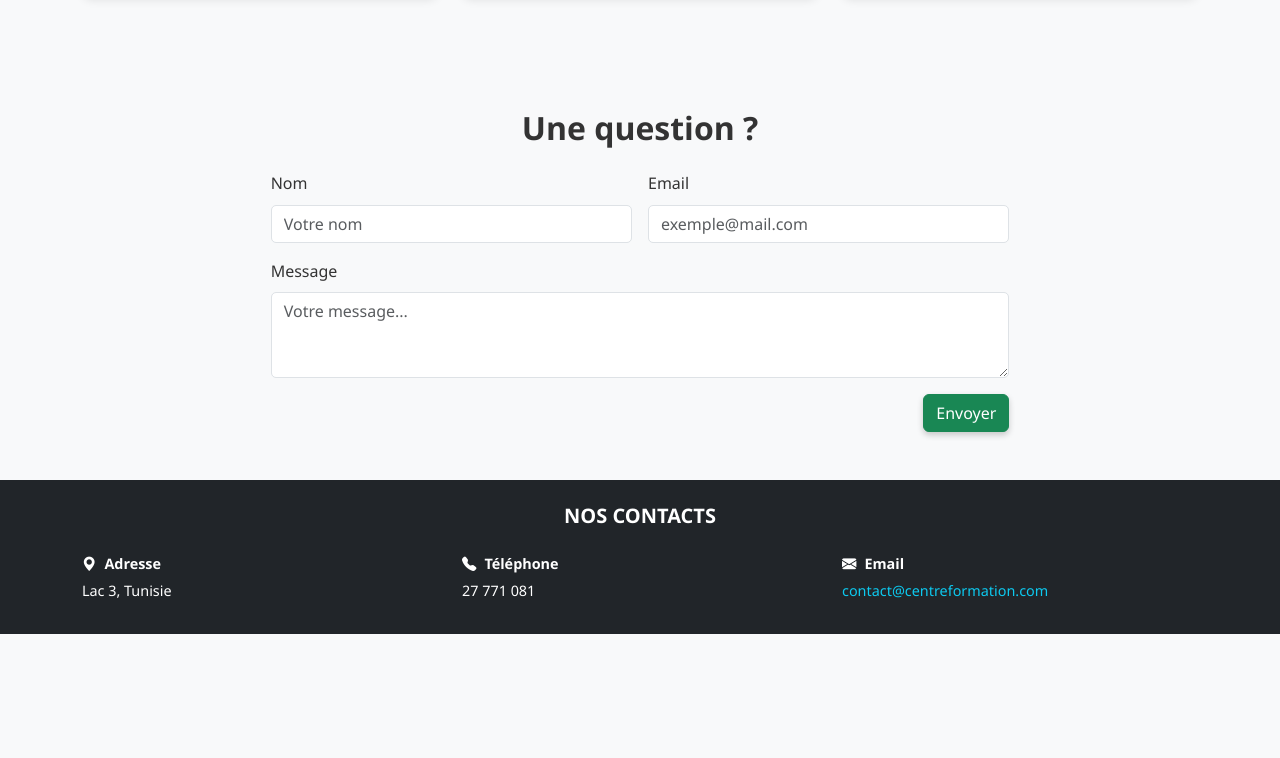
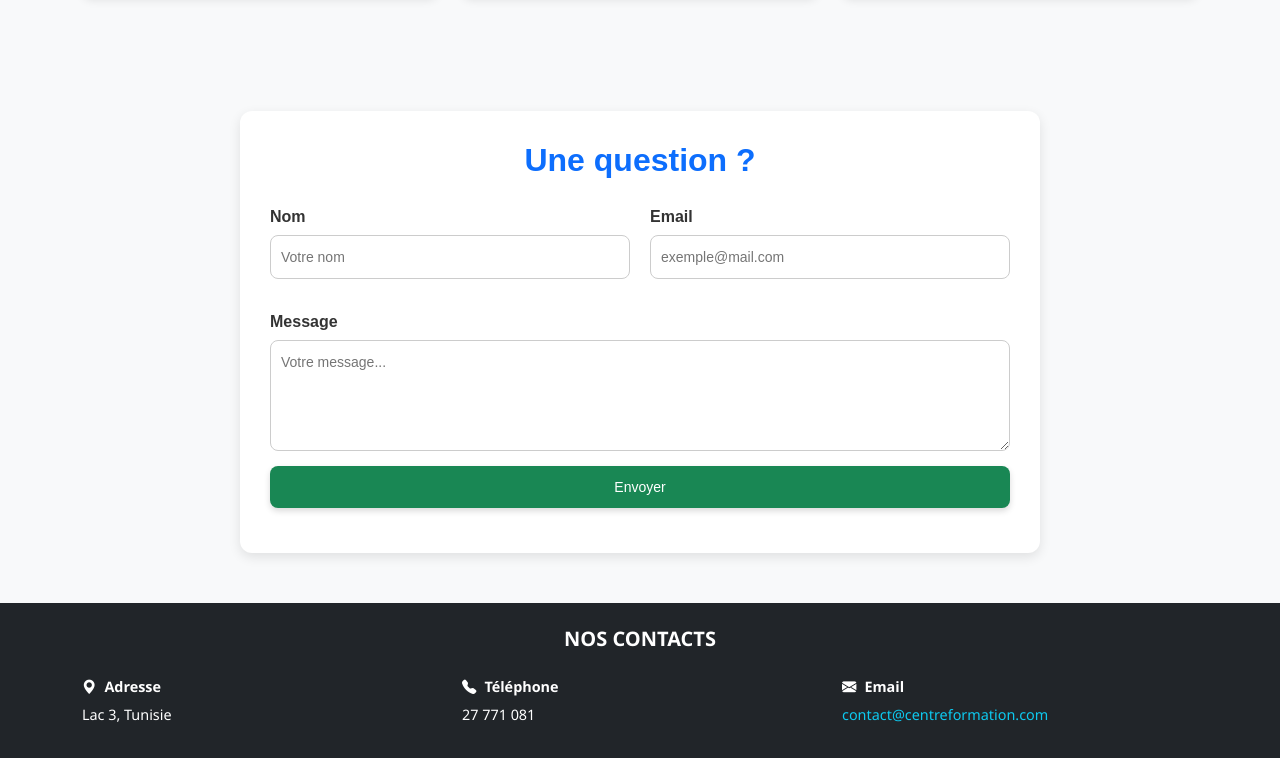
Before and after one commit to imenk2002/Centre-de-Formation-1, a plain HTML site: page index.html in a window 1280 px wide. Shown: the part 1067-1825 px from the top of the page. Before the commit the page ends 1701 px from the top, so only its background shows below. Drawn offline with nearby package versions, Linux system fonts and the light colour scheme.

Commit message:
imen kharya

```diff
--- a/index.html
+++ b/index.html
@@ -116,44 +116,36 @@
         </div>
       </section>
 
-      <!-- SECTION CONTACT RAPIDE (exemple formulaire) -->
-      <section class="container mt-5 contact-rapide">
-        <h2 class="text-center mb-4">Une question ?</h2>
-        <form class="row justify-content-center g-3">
-          <div class="col-md-4">
-            <label for="contactNom" class="form-label">Nom</label>
-            <input
-              id="contactNom"
-              type="text"
-              class="form-control"
-              placeholder="Votre nom"
-            />
+     <!-- SECTION CONTACT RAPIDE -->
+<section class="contact-rapide">
+  <h2>Une question ?</h2>
+  <form class="contact-form">
+
+    <div class="form-row">
+      <div class="form-group">
+        <label for="contactNom">Nom</label>
+        <input type="text" id="contactNom" placeholder="Votre nom">
       </div>
-          <div class="col-md-4">
-            <label for="contactEmail" class="form-label">Email</label>
-            <input
-              id="contactEmail"
-              type="email"
-              class="form-control"
-              placeholder="exemple@mail.com"
-            />
+
+      <div class="form-group">
+        <label for="contactEmail">Email</label>
+        <input type="email" id="contactEmail" placeholder="exemple@mail.com">
       </div>
-          <div class="col-md-8">
-            <label for="contactMessage" class="form-label">Message</label>
-            <textarea
-              id="contactMessage"
-              class="form-control"
-              rows="3"
-              placeholder="Votre message..."
-            ></textarea>
     </div>
-          <div class="col-md-8 text-end">
-            <button type="submit" class="btn btn-success btn-shadow">
-              Envoyer
-            </button>
+
+    <div class="form-group full-width">
+      <label for="contactMessage">Message</label>
+      <textarea id="contactMessage" rows="4" placeholder="Votre message..."></textarea>
     </div>
+
+    <div class="form-group full-width text-right">
+      <button type="submit">Envoyer</button>
+    </div>
+
   </form>
 </section>
+
+
     </main>
 <footer class="bg-dark text-white mt-5 pt-4 pb-3 site-footer">
   <div class="container">
--- a/styles.css
+++ b/styles.css
@@ -1,6 +1,6 @@
-/* --------------------- */
+
 /* STYLE GLOBAL          */
-/* --------------------- */
+
 
 body {
     font-family: 'Segoe UI', Tahoma, Geneva, Verdana, sans-serif;
@@ -21,9 +21,9 @@ a:hover {
     text-decoration: underline;
 }
 
-/* --------------------- */
+
 /* NAVBAR                */
-/* --------------------- */
+
 
 .navbar {
     box-shadow: 0 2px 5px rgba(0,0,0,0.1);
@@ -33,9 +33,9 @@ a:hover {
     font-size: 1.5rem;
 }
 
-/* --------------------- */
+
 /* HERO / CAROUSEL       */
-/* --------------------- */
+
 
 .hero {
     position: relative;
@@ -50,10 +50,81 @@ a:hover {
     padding: 20px;
     border-radius: 10px;
 }
+/* SECTION CONTACT */
+.contact-rapide {
+  max-width: 800px;
+  margin: 50px auto;
+  background-color: #ffffff;
+  padding: 30px;
+  border-radius: 12px;
+  box-shadow: 0 4px 12px rgba(0, 0, 0, 0.1);
+  font-family: Arial, sans-serif;
+}
 
-/* --------------------- */
+.contact-rapide h2 {
+  text-align: center;
+  margin-bottom: 25px;
+  color: #0d6efd;
+}
+
+/* FORM ROW: pour aligner deux champs sur une ligne */
+.contact-form .form-row {
+  display: flex;
+  gap: 20px;
+  flex-wrap: wrap;
+  margin-bottom: 15px;
+}
+
+.contact-form .form-group {
+  display: flex;
+  flex-direction: column;
+  flex: 1;
+  margin-bottom: 15px;
+}
+
+.contact-form .form-group.full-width {
+  width: 100%;
+}
+
+.contact-form label {
+  font-weight: bold;
+  margin-bottom: 5px;
+}
+
+.contact-form input,
+.contact-form textarea {
+  padding: 10px;
+  border-radius: 8px;
+  border: 1px solid #ccc;
+  font-size: 14px;
+  width: 100%;
+  box-sizing: border-box;
+}
+
+/* BOUTON */
+.contact-form button {
+  background-color: #198754;
+  color: white;
+  border: none;
+  padding: 10px 20px;
+  border-radius: 8px;
+  cursor: pointer;
+  font-size: 14px;
+  box-shadow: 0 3px 6px rgba(0, 0, 0, 0.15);
+}
+
+.contact-form button:hover {
+  background-color: #157347;
+}
+
+/* ALIGNEMENT BOUTON */
+.text-right {
+  text-align: right;
+}
+
+
 /* FORMATIONS CARDS      */
-/* --------------------- */
+
 
 .formation-card {
     border-radius: 10px;
@@ -70,10 +141,8 @@ a:hover {
     color: #007bff; /* bleu Bootstrap */
 }
 
-/* --------------------- */
+
 /* FORMULAIRE INSCRIPTION */
-/* --------------------- */
-
 .form-inscription {
     background-color: #fff;
     padding: 25px;
@@ -91,17 +160,18 @@ a:hover {
     box-shadow: 0 3px 6px rgba(0,0,0,0.2);
 }
 
-/* --------------------- */
+
+
 /* SECTIONS TEXTE        */
-/* --------------------- */
+
 
 .section-texte p {
     margin-bottom: 1rem;
 }
 
-/* --------------------- */
+
 /* STATS / CHIFFRES      */
-/* --------------------- */
+
 
 .stat-box {
     background-color: #fff;
@@ -114,9 +184,9 @@ a:hover {
     transform: translateY(-5px);
 }
 
-/* --------------------- */
+
 /* FOOTER                */
-/* --------------------- */
+
 
 .site-footer {
     background-color: #343a40;
@@ -130,9 +200,8 @@ a:hover {
     color: #fff;
 }
 
-/* --------------------- */
 /* RESPONSIVE            */
-/* --------------------- */
+
 
 @media (max-width: 768px) {
     .bg-caption {
```
Lines whose indentation alone changed are shown as unchanged.
